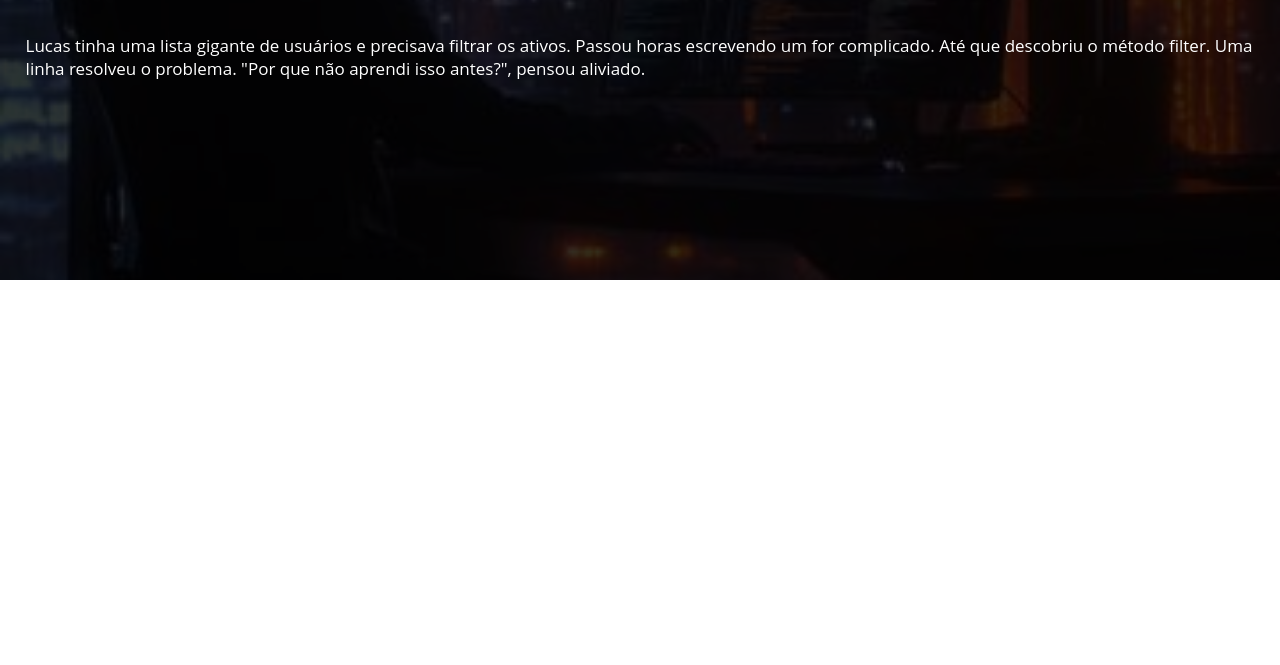
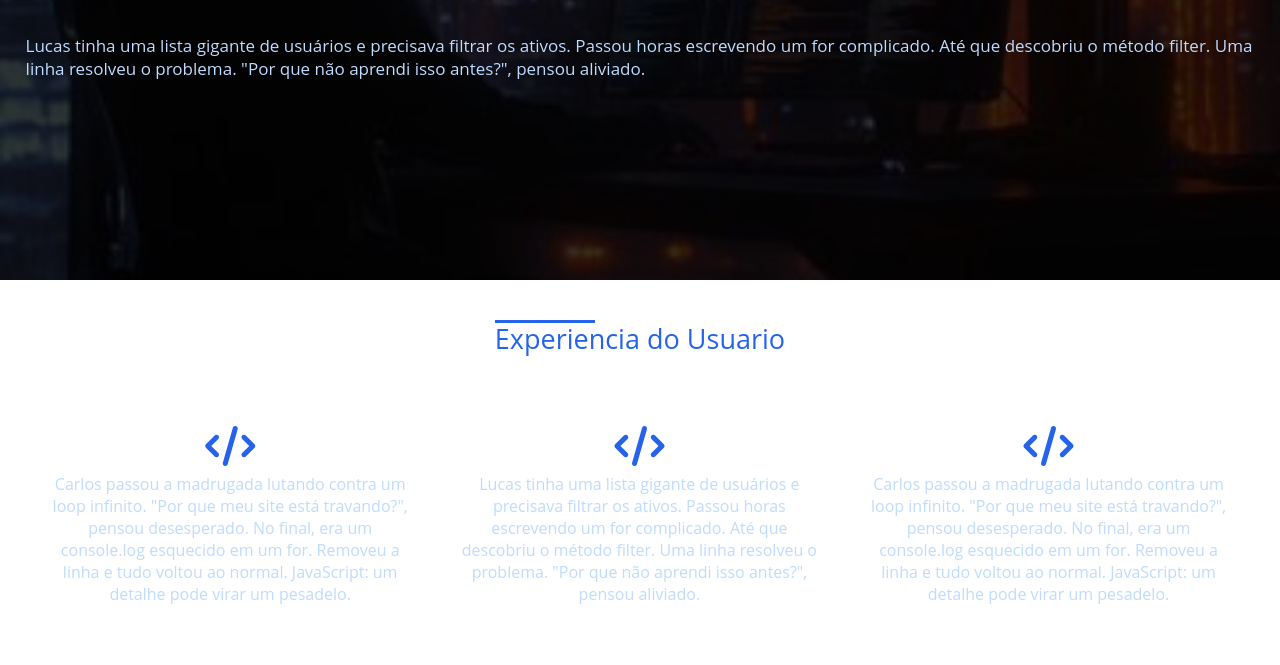
Before and after one commit to andreastoullondev/WebDesign, a plain HTML site: page site.html in a window 1280 px wide. Shown: the part 353-1018 px from the top of the page. Before the commit the page ends 800 px from the top, so only its background shows below. Drawn offline with Linux system fonts and the light colour scheme.

Commit message:
section experiencia do usuario

```diff
--- a/css/style.css
+++ b/css/style.css
@@ -74,15 +74,93 @@ section.main-bg > .container{
 
 section.main-bg h2{
     text-align: center;
-    color: blue;
+    color: #2563eb;
     font-size: 30px;
     font-weight: normal;
 }
 
 section.main-bg p{
     text-align: left;
-    color: white;
+    color: #bfdbfe;
     font-size: 17px;
     margin-top: 15px;
+}
+
+section.diferenciais{
+    padding: 40px 0 ;
+    text-align: center;
+}
+
+.line-text{
+    position: relative;
+    display: inline-block;
+    color: #2563eb;
+}
+
+.line-text > div{
+    position: absolute;
+    left: 0;
+    top: 0;
+    width: 100px;
+    height: 3px;
+    background-color: #2563eb ;
 
 }
+
+.line-text h2{
+    font-weight: normal;
+    font-size: 27px;
+}
+
+.icones-diferenciais{
+    margin-top: 5%;
+}
+
+.box-icone-single{
+    float: left;
+    width: 33.3%;
+    margin-bottom: 20px;
+    padding: 0 10px;
+
+}
+
+.box-icone-single h2{
+    color: #2563eb;
+    font-size: 40px;
+}
+
+.box-icone-single p{
+    color: #bfdbfe ;
+    font-size: 16px;
+    padding: 0 10px;
+}
+
+
+
+
+
+
+
+
+
+
+
+
+
+@media screen and (max-width: 768px){
+    .box-icone-single{
+        width: 100%;
+    }
+}
+
+@media screen and (max-width: 900px){
+    .box-icone-single{
+        width: 100%;
+    }
+}
+
+@media screen and (max-width: px){
+    .box-icone-single{
+        width: 100%;
+    }
+}
--- a/site.html
+++ b/site.html
@@ -51,5 +51,57 @@
         </p>
         </div>
     </section>
+
+    <section class="diferenciais">
+        <div class="container">
+           <div class="line-text">
+            <div></div>
+            <h2>
+                Experiencia do Usuario
+            </h2>
+            </div>
+
+            <div class="icones-diferenciais">
+
+                <div class="box-icone-single">
+                  <h2><i class="fa-solid fa-code"></i></h2>
+                    <p>
+                        Carlos passou a madrugada lutando contra um loop infinito.
+                        "Por que meu site está travando?", pensou desesperado.
+                        No final, era um console.log esquecido em um for.
+                        Removeu a linha e tudo voltou ao normal.
+                        JavaScript: um detalhe pode virar um pesadelo.
+                    </p>
+                </div>
+
+                 <div class="box-icone-single">
+                  <h2><i class="fa-solid fa-code"></i></h2>
+                    <p>
+                        Lucas tinha uma lista gigante de usuários e precisava filtrar os ativos.
+                        Passou horas escrevendo um for complicado.
+                        Até que descobriu o método filter.
+                        Uma linha resolveu o problema.
+                        "Por que não aprendi isso antes?", pensou aliviado.
+                    </p>
+                </div>
+
+                 <div class="box-icone-single">
+                  <h2><i class="fa-solid fa-code"></i></h2>
+                    <p>
+                        Carlos passou a madrugada lutando contra um loop infinito.
+                        "Por que meu site está travando?", pensou desesperado.
+                        No final, era um console.log esquecido em um for.
+                        Removeu a linha e tudo voltou ao normal.
+                        JavaScript: um detalhe pode virar um pesadelo.
+                    </p>
+                </div>
+                <div class="clear"></div>
+            </div>
+
+        </div>
+
+    </section>
+
+
 </body>
 </html
```
